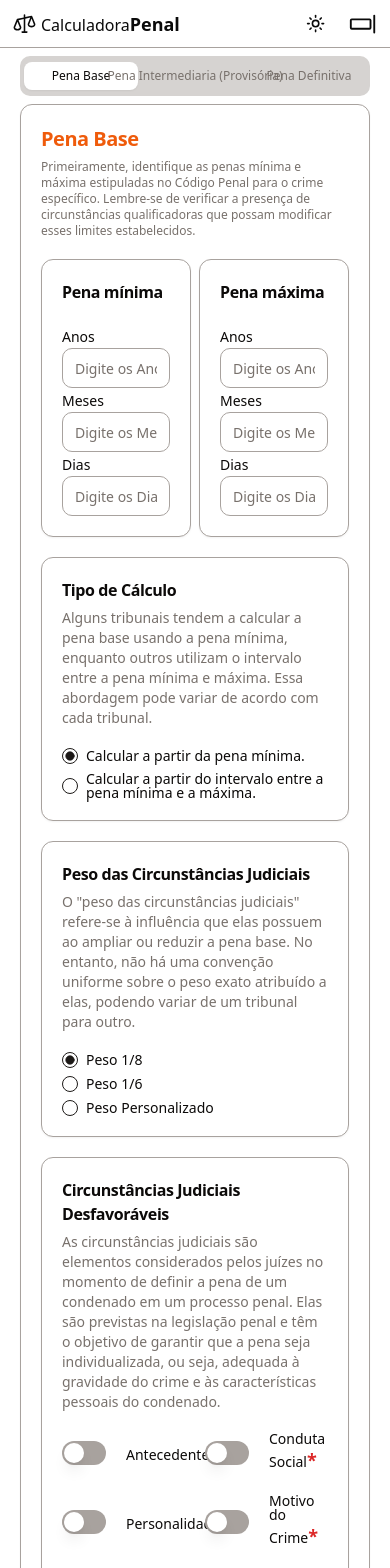
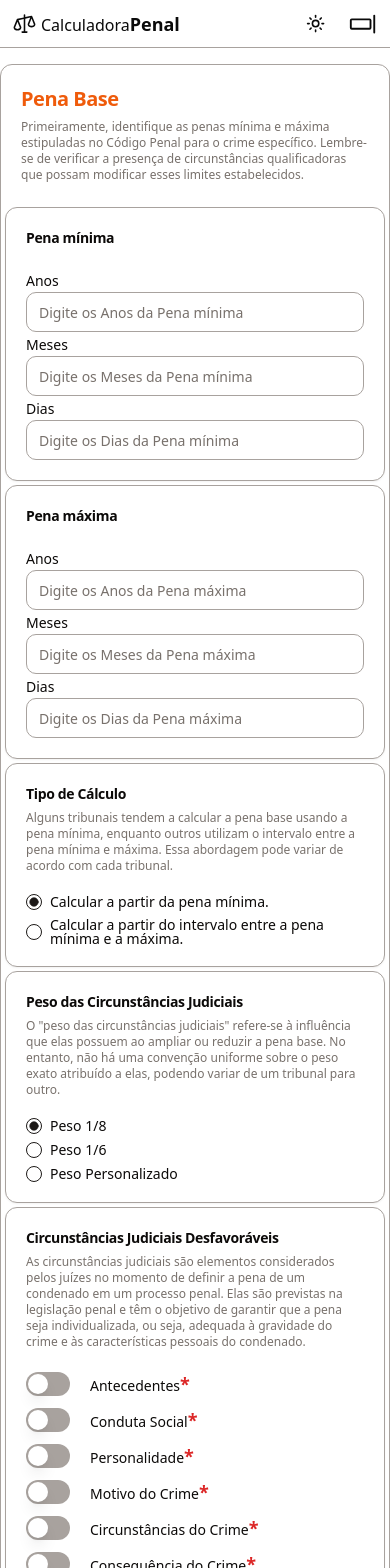
Before and after one commit to LeandroTRibeiro/calculadoraPenal, a React (Vite) app: page /calculator in a window 390 px wide. Shown: the top 1568 px of the page. Built offline with nearby package versions, Linux system fonts and the light colour scheme.

Commit message:
style: add responsiveness to BaseSentence, IntermediateSentence

```diff
--- a/src/components/BaseSentence.tsx
+++ b/src/components/BaseSentence.tsx
@@ -79,11 +79,11 @@ export const BaseSentence = (props: BaseSentenceProps) => {
     const isRequiredminMaxSentence = (setenceRange: SentenceRangeType) => setenceRange.days || setenceRange.months || setenceRange.years;
 
     return (
-        <form className="flex flex-col gap-5" onSubmit={handleSubmit}>
-            <div className="flex gap-2">
+        <form className="flex flex-col gap-5 tablet-p:gap-3 mobile-gg:gap-1" onSubmit={handleSubmit}>
+            <div className="flex gap-2 tablet-p:flex-col mobile-gg:gap-1">
                 <Card className="flex-1">
                     <CardHeader>
-                        <CardTitle className="text-base">{baseSentenceLabels.minSentence.label}</CardTitle>
+                        <CardTitle className="text-base tablet-p:text-sm">{baseSentenceLabels.minSentence.label}</CardTitle>
                     </CardHeader>
                     <CardContent>
                         {Object.entries(baseSentenceLabels.minSentence).map(([key, value]) => {
@@ -112,7 +112,7 @@ export const BaseSentence = (props: BaseSentenceProps) => {
                 </Card>
                 <Card className="flex-1">
                     <CardHeader>
-                        <CardTitle className="text-base">{baseSentenceLabels.maxSentence.label}</CardTitle>
+                        <CardTitle className="text-base tablet-p:text-sm">{baseSentenceLabels.maxSentence.label}</CardTitle>
                     </CardHeader>
                     <CardContent>
                         {Object.entries(baseSentenceLabels.maxSentence).map(([key, value]) => {
@@ -141,8 +141,8 @@ export const BaseSentence = (props: BaseSentenceProps) => {
             </div>
             <Card>
                 <CardHeader>
-                    <CardTitle className="text-base">{baseSentenceLabels.calculationTypes.label}</CardTitle>
-                    <CardDescription>Alguns tribunais tendem a calcular a pena base usando a pena mínima, enquanto outros utilizam o intervalo entre a pena mínima e máxima. Essa abordagem pode variar de acordo com cada tribunal.</CardDescription>
+                    <CardTitle className="text-base tablet-p:text-sm">{baseSentenceLabels.calculationTypes.label}</CardTitle>
+                    <CardDescription className="tablet-p:text-xs">Alguns tribunais tendem a calcular a pena base usando a pena mínima, enquanto outros utilizam o intervalo entre a pena mínima e máxima. Essa abordagem pode variar de acordo com cada tribunal.</CardDescription>
                 </CardHeader>
                 <CardContent>
                     <RadioGroup
@@ -166,8 +166,8 @@ export const BaseSentence = (props: BaseSentenceProps) => {
             </Card>
             <Card>
                 <CardHeader>
-                    <CardTitle className="text-base">{baseSentenceLabels.circumstancesWeight.label}</CardTitle>
-                    <CardDescription>O "peso das circunstâncias judiciais" refere-se à influência que elas possuem ao ampliar ou reduzir a pena base. No entanto, não há uma convenção uniforme sobre o peso exato atribuído a elas, podendo variar de um tribunal para outro.</CardDescription>
+                    <CardTitle className="text-base tablet-p:text-sm">{baseSentenceLabels.circumstancesWeight.label}</CardTitle>
+                    <CardDescription className="tablet-p:text-xs">O "peso das circunstâncias judiciais" refere-se à influência que elas possuem ao ampliar ou reduzir a pena base. No entanto, não há uma convenção uniforme sobre o peso exato atribuído a elas, podendo variar de um tribunal para outro.</CardDescription>
                 </CardHeader>
                 <CardContent>
                     <RadioGroup
@@ -214,10 +214,10 @@ export const BaseSentence = (props: BaseSentenceProps) => {
             </Card>
             <Card>
                 <CardHeader>
-                    <CardTitle className="text-base">{baseSentenceLabels.judicialCircumstances.label}</CardTitle>
-                    <CardDescription>As circunstâncias judiciais são elementos considerados pelos juízes no momento de definir a pena de um condenado em um processo penal. Elas são previstas na legislação penal e têm o objetivo de garantir que a pena seja individualizada, ou seja, adequada à gravidade do crime e às características pessoais do condenado.</CardDescription>
+                    <CardTitle className="text-base tablet-p:text-sm">{baseSentenceLabels.judicialCircumstances.label}</CardTitle>
+                    <CardDescription className="tablet-p:text-xs">As circunstâncias judiciais são elementos considerados pelos juízes no momento de definir a pena de um condenado em um processo penal. Elas são previstas na legislação penal e têm o objetivo de garantir que a pena seja individualizada, ou seja, adequada à gravidade do crime e às características pessoais do condenado.</CardDescription>
                 </CardHeader>
-                <CardContent className="grid grid-cols-2 gap-5">
+                <CardContent className="grid grid-cols-2 tablet-p:grid-cols-1 gap-5 mobile-gg:gap-2">
                     {Object.entries(baseSentenceLabels.judicialCircumstances).map(([key, value]) => {
                         if(key !== "label" && key !== "description" && typeof value === 'object' && value !== null) {
                             const circunstancesKey = key as judicialCircumstancesType;
--- /dev/null
+++ b/src/components/Footer.tsx
@@ -0,0 +1,13 @@
+import { Link } from "react-router-dom";
+import { GithubLogo } from "@phosphor-icons/react";
+
+export const Footer = () => {
+    return (
+        <footer className="h-7 mobile-g:h-5 flex items-center justify-end gap-1 px-5 mobile-g:px-3">
+            <p className="flex items-center gap-1 text-xs">
+                powered by
+                <Link to="https://github.com/LeandroTRibeiro" target="_blank" className="flex items-center gap-1 font-medium transition-colors ease-in-out duration-200 hover:text-stone-700"> Leandro Thiago Ribeiro <GithubLogo size={18} /></Link>
+            </p>
+        </footer>
+    );
+};
--- a/src/components/IntermediateSentence.tsx
+++ b/src/components/IntermediateSentence.tsx
@@ -27,13 +27,13 @@ export const IntermediateSentence = (props: IntermediateSentenseProps) => {
     };
 
     return (
-        <form className="flex flex-col gap-5" onSubmit={e => e.preventDefault()}>
+        <form className="flex flex-col gap-5 tablet-p:gap-3 mobile-gg:gap-1" onSubmit={e => e.preventDefault()}>
             <Card>
                 <CardHeader>
-                    <CardTitle className="text-base">{intermediateSentenceLabels.aggravating.label}</CardTitle>
-                    <CardDescription>{intermediateSentenceLabels.aggravating.description}</CardDescription>
+                    <CardTitle className="text-base tablet-p:text-sm">{intermediateSentenceLabels.aggravating.label}</CardTitle>
+                    <CardDescription className="tablet-p:text-xs">{intermediateSentenceLabels.aggravating.description}</CardDescription>
                 </CardHeader>
-                <CardContent className="grid grid-cols-2 gap-5">
+                <CardContent className="grid grid-cols-2 gap-5 tablet-p:grid-cols-1">
                     {Object.entries(intermediateSentenceLabels.aggravating).map(([key, value]) => {
                         if(key !== "label" && key !== "description" && typeof value === 'object' && value !== null) {
                             const aggravatingKey = key as AggravatingType;
@@ -65,10 +65,10 @@ export const IntermediateSentence = (props: IntermediateSentenseProps) => {
             </Card>
             <Card>
                 <CardHeader>
-                    <CardTitle className="text-base">{intermediateSentenceLabels.mitigating.label}</CardTitle>
-                    <CardDescription>{intermediateSentenceLabels.mitigating.description}</CardDescription>
+                    <CardTitle className="text-base tablet-p:text-sm">{intermediateSentenceLabels.mitigating.label}</CardTitle>
+                    <CardDescription className="tablet-p:text-xs">{intermediateSentenceLabels.mitigating.description}</CardDescription>
                 </CardHeader>
-                <CardContent className="grid grid-cols-2 gap-5">
+                <CardContent className="grid grid-cols-2 tablet-p:grid-cols-1 gap-5">
                     {Object.entries(intermediateSentenceLabels.mitigating).map(([key, value]) => {
                         if(key !== "label" && key !== "description" && typeof value === 'object' && value !== null) {
                             const mitigatingKey = key as MitigatingType;
--- a/src/components/NavigationMenuHeaderMobile.tsx
+++ b/src/components/NavigationMenuHeaderMobile.tsx
@@ -25,7 +25,7 @@ export const NavigationMenuHeaderMobile = () => {
                             <SheetTitle>Menu</SheetTitle>
                         </SheetHeader>
                         <div className="flex flex-col">
-                            <Link to="/home">
+                            <Link to='/'>
                                 <Button variant="ghost" className="flex items-center gap-5">
                                     <House size={25} />
                                     Home
--- a/src/pages/Calculator.tsx
+++ b/src/pages/Calculator.tsx
@@ -59,9 +59,9 @@ export const Calculator = () => {
     return (
         <div className="">
             <NavigationHeader />
-            <main className="h-main flex justify-center px-10 tablet-p:px-5 py-2">
+            <main className="h-main flex justify-center px-10 tablet-p:px-0 py-2">
                 <Tabs value={step} className="w-full">
-                    <TabsList className="grid w-full grid-cols-3">
+                    <TabsList className="grid w-full grid-cols-3 mobile-gg:hidden">
                         {tabs.map((tab) => (
                             <TabsTrigger
                                 key={tab.value}
@@ -81,7 +81,7 @@ export const Calculator = () => {
                                     <CardDescription className="tablet-p:text-xs">Primeiramente, identifique as penas mínima e máxima estipuladas no Código Penal para o crime específico. Lembre-se de verificar a presença de circunstâncias qualificadoras que possam modificar esses limites estabelecidos.</CardDescription>
                                 </CardHeader>
                             </div>
-                            <CardContent>
+                            <CardContent className="tablet-p:p-1">
                                 <BaseSentence handleNextStep={() => handleNextStep(1)} />
                             </CardContent>
                         </Card>
@@ -92,7 +92,7 @@ export const Calculator = () => {
                                 <CardTitle className="text-primary tablet-p:text-xl">Pena Intermediaria (Provisória)</CardTitle>
                                 <CardDescription className="tablet-p:text-xs">Nesta fase, a pena-base definida inicialmente é ajustada com base nas circunstâncias atenuantes e agravantes identificadas no contexto do delito cometido.</CardDescription>
                             </CardHeader>
-                            <CardContent>
+                            <CardContent className="tablet-p:p-1">
                                 <IntermediateSentence handleNextStep={() => handleNextStep(2)} />
                             </CardContent>
                         </Card>
```
